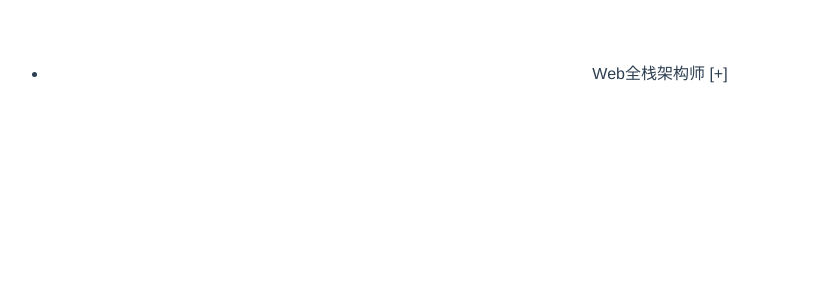
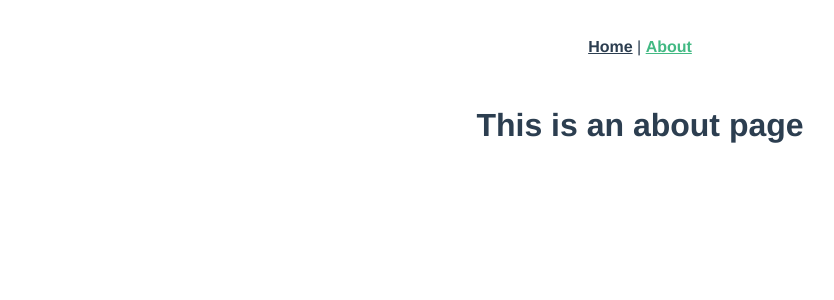
Before and after one commit to qtvb1987/vuecli01, a Vue app: page /about in a window 1280 px wide. Shown: the top 300 px of the page, without its empty margins (0-834 px from the left). Built offline with nearby package versions, Linux system fonts and the light colour scheme.

Commit message:
vue add router

```diff
--- a/package.json
+++ b/package.json
@@ -10,11 +10,13 @@
   "dependencies": {
     "async-validator": "^3.3.0",
     "core-js": "^3.6.5",
-    "vue": "^2.6.11"
+    "vue": "^2.6.11",
+    "vue-router": "^3.2.0"
   },
   "devDependencies": {
     "@vue/cli-plugin-babel": "~4.4.0",
     "@vue/cli-plugin-eslint": "~4.4.0",
+    "@vue/cli-plugin-router": "~4.4.0",
     "@vue/cli-service": "~4.4.0",
     "babel-eslint": "^10.1.0",
     "eslint": "^6.7.2",
--- a/src/App.vue
+++ b/src/App.vue
@@ -1,80 +1,12 @@
 <template>
   <div id="app">
-
-    <!-- <img alt="Vue logo"
-         src="./assets/logo.png">
-    <HelloWorld msg="test01"
-                @foo="onFoo($event)" />
-    <HelloWorld2 msg="test02"
-                 ref="hw"
-                 title="第二个标题">
-      我是来自父组件的内容，匿名插槽获取的值
-      <template v-slot:footer>
-        <p>我是具名插槽</p>
-      </template>
-      <template v-slot:main="{zuoyongyu,zuo2}">
-        {{zuoyongyu}}-{{zuo2}}
-      </template>
-    </HelloWorld2>
-    <p ref="pMsg">{{oldMsg}}</p>
-
-    <button @click="changeMsg()">点我修改内容</button> -->
-    <Tree></Tree>
-    <!-- <FormTest></FormTest> -->
+    <div id="nav">
+      <router-link to="/">Home</router-link> |
+      <router-link to="/about">About</router-link>
+    </div>
+    <router-view />
   </div>
 </template>
-
-<script>
-// import HelloWorld from './components/HelloWorld.vue'
-// import HelloWorld2 from './components/HelloWorld02.vue'
-// import FormTest from './components/form'
-import Tree from './components/tree'
-export default {
-  name: 'App',
-  provide () {
-    return { pfoo: this.mpfoo }
-  },
-  data () {
-    return {
-      oldMsg: '这是默认值',
-      newMsg: '我是新的内容',
-      mpfoo: 'pfooprovide'
-    }
-  },
-  components: {
-    // HelloWorld,
-    // HelloWorld2,
-    // FormTest,
-    Tree
-  },
-  created () {
-    //父组件先于子组件创建
-    // console.log(this.$refs.hw);
-
-    // this.$on('test01', () => {
-    //   console.log('test01');
-
-    // })
-
-  },
-  mounted () {
-    // this.$refs.hw.foo = "bar"
-
-    // this.$children[1].foo = 'dong'
-
-  },
-  methods: {
-    // changeMsg () {
-    //   this.$refs.pMsg.innerHTML = this.newMsg
-    // },
-    // onFoo (e) {
-    //   console.log('this emit foo: ' + e);
-
-    // }
-  }
-
-}
-</script>
 
 <style>
 #app {
@@ -83,6 +15,18 @@
   -moz-osx-font-smoothing: grayscale;
   text-align: center;
   color: #2c3e50;
-  margin-top: 60px;
+}
+
+#nav {
+  padding: 30px;
+}
+
+#nav a {
+  font-weight: bold;
+  color: #2c3e50;
+}
+
+#nav a.router-link-exact-active {
+  color: #42b983;
 }
 </style>
--- a/src/main.js
+++ b/src/main.js
@@ -1,10 +1,12 @@
 import Vue from 'vue'
 import App from './App.vue'
+import router from './router'
 
 Vue.config.productionTip = false;
 
 Vue.prototype.$bus = new Vue();
 
 new Vue({
-  render: h => h(App),
+  router,
+  render: h => h(App)
 }).$mount('#app');
--- /dev/null
+++ b/src/router/index.js
@@ -0,0 +1,28 @@
+import Vue from 'vue'
+import VueRouter from 'vue-router'
+import Home from '../views/Home.vue'
+
+Vue.use(VueRouter) // 引入router插件
+
+const routes = [{
+    path: '/',
+    name: 'Home',
+    component: Home
+  },
+  {
+    path: '/about',
+    name: 'About',
+    // route level code-splitting
+    // this generates a separate chunk (about.[hash].js) for this route
+    // which is lazy-loaded when the route is visited.
+    component: () => import( /* webpackChunkName: "about" */ '../views/About.vue')
+  }
+]
+
+const router = new VueRouter({
+  mode: 'history',
+  base: process.env.BASE_URL,
+  routes
+})
+
+export default router
--- /dev/null
+++ b/src/views/About.vue
@@ -0,0 +1,5 @@
+<template>
+  <div class="about">
+    <h1>This is an about page</h1>
+  </div>
+</template>
--- /dev/null
+++ b/src/views/Home.vue
@@ -0,0 +1,17 @@
+<template>
+  <div class="home">
+    <img alt="Vue logo"
+         src="../assets/logo.png">
+    <p msg="Welcome to Your Vue.js App">Welcome to Your Vue.js App</p>
+  </div>
+</template>
+
+<script>
+// @ is an alias to /src
+
+export default {
+  name: 'Home',
+  components: {
+  }
+}
+</script>
```
Also changed, not shown: 1 other file (tests, documents, lock files or other folders).
